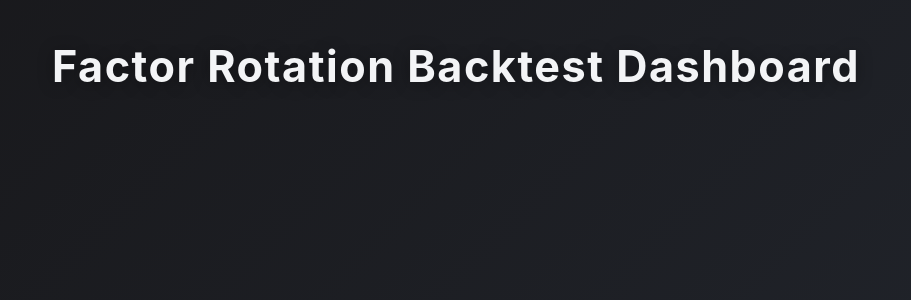
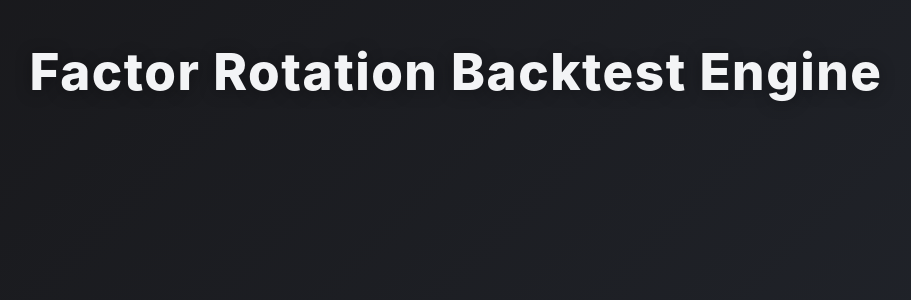
Before and after one commit to arjundinesh1k/factor-rotation-backtest, a Flask app: template templates/index.html in a window 1280 px wide. Shown: the top 300 px of the page, without its empty margins (184-1095 px from the left). Run offline with Flask 3, Linux system fonts and the light colour scheme; the template is opened without the code that fills it, so the values that code supplies are empty.

Commit message:
Improve dashboard layout: wider graph, prominent title, better use of screen space

```diff
--- a/app.py
+++ b/app.py
@@ -234,8 +234,9 @@ def generate_plot() -> tuple[str, List[str]]:
         f"</span>"
     )
     fig.update_layout(
+        # Remove main title, only use subtitle if needed
         title=dict(
-            text=f"Factor Rotation Backtest Engine<br>{subtitle}",
+            text=subtitle,
             x=0.5
         ),
         xaxis_title="Date",
@@ -255,7 +256,9 @@ def generate_plot() -> tuple[str, List[str]]:
         font=dict(family="Inter, Segoe UI, Arial", color="#f3f4f6"),
         xaxis=dict(showgrid=True, gridcolor="#23272f"),
         yaxis=dict(showgrid=True, gridcolor="#23272f"),
-        margin=dict(l=40, r=40, t=90, b=40)
+        margin=dict(l=40, r=40, t=70, b=40),
+        width=1600,
+        height=700,
     )
     plot_div = f'<div class="dashboard-container">{pio.to_html(fig, full_html=False)}</div>'
     PLOT_CACHE.write_text(plot_div)
--- a/static/styles.css
+++ b/static/styles.css
@@ -10,10 +10,18 @@ body {
     justify-content: flex-start;
 }
 
+.main-header {
+    width: 100%;
+    display: flex;
+    justify-content: center;
+    align-items: center;
+    margin-bottom: 1.5rem;
+}
+
 h1 {
     text-align: center;
-    font-size: 2.7rem;
-    font-weight: 700;
+    font-size: 3.2rem;
+    font-weight: 800;
     margin-top: 2.5rem;
     margin-bottom: 2.2rem;
     letter-spacing: 1.5px;
@@ -26,8 +34,9 @@ h1 {
     border-radius: 22px;
     box-shadow: 0 6px 32px rgba(0,0,0,0.28);
     padding: 2.7rem 2.2rem 2.2rem 2.2rem;
-    max-width: 1400px;
-    width: 98vw;
+    max-width: 98vw;
+    width: 96vw;
+    min-width: 0;
     margin-bottom: 3.5rem;
     margin-top: 0;
     display: flex;
@@ -43,7 +52,9 @@ h1 {
     box-shadow: 0 2px 18px rgba(0,0,0,0.18);
     width: 100% !important;
     min-width: 0;
-    max-width: 100%;
+    max-width: 100vw;
+    height: 70vh !important;
+    min-height: 400px;
 }
 
 .error-message {
@@ -72,6 +83,7 @@ h1 {
 @media (max-width: 900px) {
     .dashboard-container {
         max-width: 99vw;
+        width: 99vw;
         padding: 1.2rem 0.6rem;
     }
     h1 {
--- a/templates/index.html
+++ b/templates/index.html
@@ -7,7 +7,9 @@
 </head>
 <body>
     <div class="container">
-        <h1>Factor Rotation Backtest Dashboard</h1>
+        <header class="main-header">
+            <h1>Factor Rotation Backtest Engine</h1>
+        </header>
         {% if error %}
           <div class="error-message">{{ error }}</div>
         {% endif %}
```
